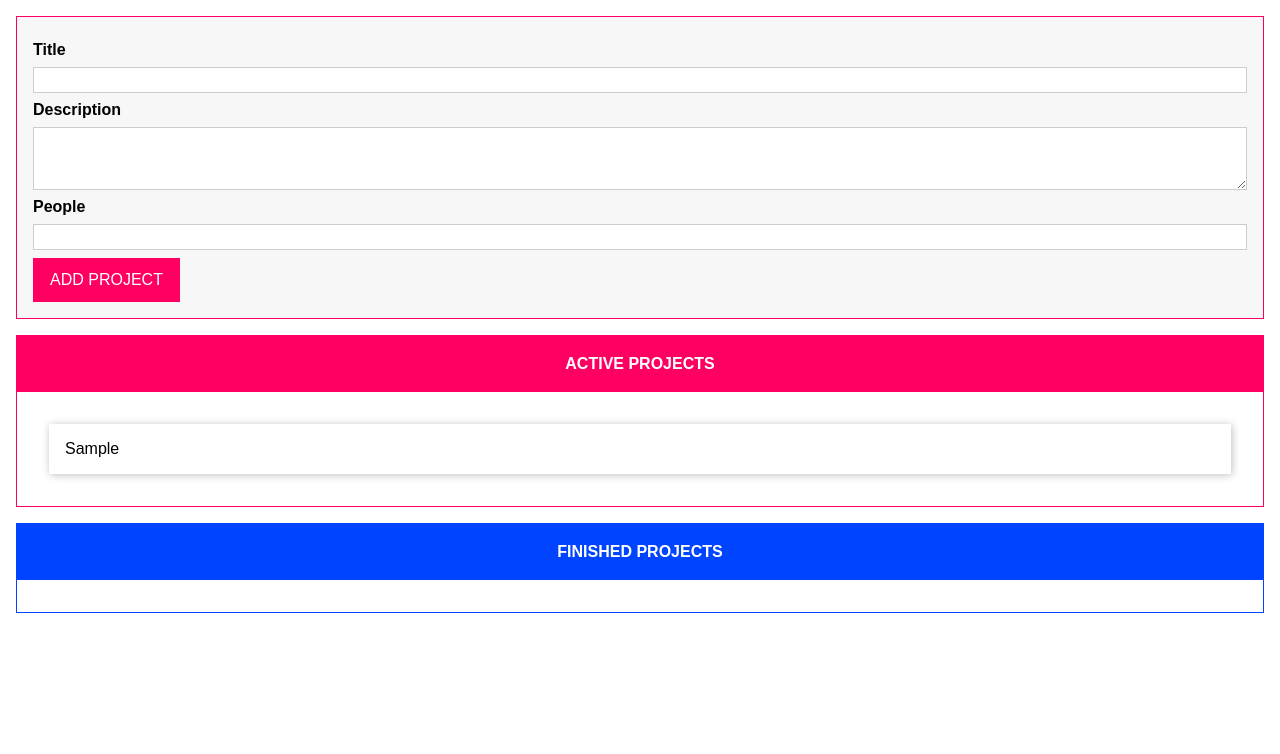
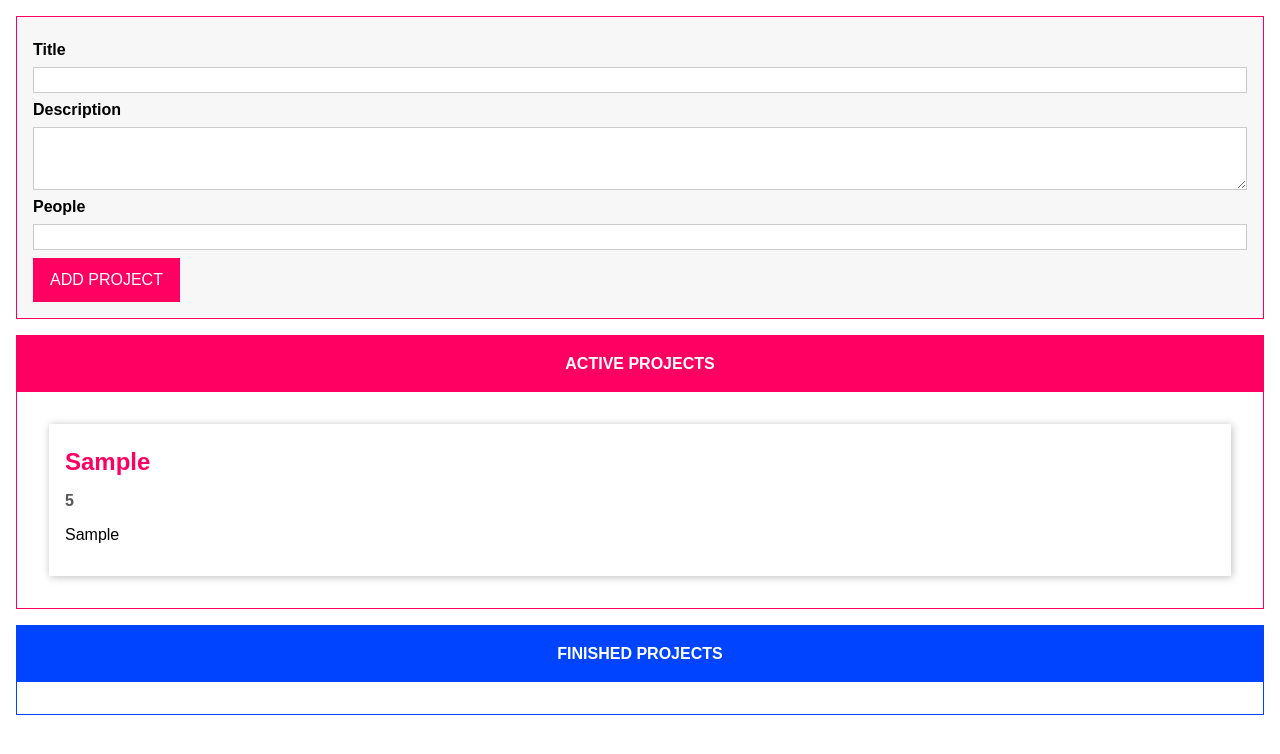
Before and after one commit to Robin544/learn-typescript, a website with bundled scripts: page index.html in a window 1280 px wide. Both pictures are taken after typing "Sample", "Sample", "5" into the empty fields and a click on the button "ADD PROJECT". Built offline with nearby package versions, Linux system fonts and the light colour scheme.

Commit message:
Rendering Project Items with a Class

```diff
--- a/index.html
+++ b/index.html
@@ -29,7 +29,11 @@
     </form>
   </template>
   <template id="single-project">
-    <li></li>
+    <li>
+      <h2></h2>
+      <h3></h3>
+      <p></p>
+    </li>
   </template>
   <template id="project-list">
     <section class="projects">
--- a/src/app.ts
+++ b/src/app.ts
@@ -5,7 +5,7 @@ class Project {
     constructor(
         public id: string,
         public title: string,
-        public decription: string,
+        public description: string,
         public people: number,
         public status: ProjectStatus
     ) { }
@@ -119,12 +119,36 @@ abstract class Component<T extends HTMLElement, U extends HTMLElement>{
     abstract renderContent(): void;
 }
 
+// ProjectItem class
+class ProjectItem extends Component<HTMLUListElement, HTMLLIElement> {
+    private project: Project;
+
+    constructor(hostId: string, project: Project) {
+        super('single-project', hostId, true, project.id);
+        this.project = project;
+
+        this.configure();
+        this.renderContent();
+    }
+
+    configure(): void { }
+
+    renderContent(): void {
+        const { title, description, people } = this.project;
+        this.element.querySelector('h2')!.textContent = title;
+        this.element.querySelector('h3')!.textContent = people.toString();
+        this.element.querySelector('p')!.textContent = description;
+    }
+
+}
+
 // ProjectList class
 class ProjectList extends Component<HTMLDivElement, HTMLElement> {
     assignedProjects: Project[] = [];
 
     constructor(private type: 'active' | 'finished') {
         super('project-list', 'app', false, `${type}-projects`);
+
         this.configure();
         this.renderContent();
     }
@@ -152,9 +176,7 @@ class ProjectList extends Component<HTMLDivElement, HTMLElement> {
         const listEl = document.getElementById(`${this.type}-projects-list`)! as HTMLUListElement;
         listEl.innerHTML = '';
         for (const projectItem of this.assignedProjects) {
-            const listItem = document.createElement('li');
-            listItem.textContent = projectItem.title;
-            listEl.appendChild(listItem);
+            new ProjectItem(this.element.querySelector('ul')!.id, projectItem);
         }
     }
 }
@@ -189,7 +211,7 @@ class ProjectInput extends Component<HTMLDivElement, HTMLFormElement> {
 
     private gatherUserInputs(): [string, string, number] | void {
         const title = this.titleInputElement.value;
-        const decription = this.decriptionInputElement.value;
+        const description = this.decriptionInputElement.value;
         const people = this.peopleInputElement.value;
 
         const titleValidable: Validatable = {
@@ -198,7 +220,7 @@ class ProjectInput extends Component<HTMLDivElement, HTMLFormElement> {
         }
 
         const descriptionValidable: Validatable = {
-            value: decription,
+            value: description,
             required: true,
             minLength: 5
         }
@@ -214,7 +236,7 @@ class ProjectInput extends Component<HTMLDivElement, HTMLFormElement> {
             alert('Invalid input, please try again!');
             return;
         } else {
-            return [title, decription, +people];
+            return [title, description, +people];
         }
     }
 
@@ -223,8 +245,8 @@ class ProjectInput extends Component<HTMLDivElement, HTMLFormElement> {
         event.preventDefault();
         const userInput = this.gatherUserInputs();
         if (Array.isArray(userInput)) {
-            const [title, decription, people] = userInput;
-            projectState.addProject(title, decription, people);
+            const [title, description, people] = userInput;
+            projectState.addProject(title, description, people);
             this.clearInputs();
         }
     }
```
